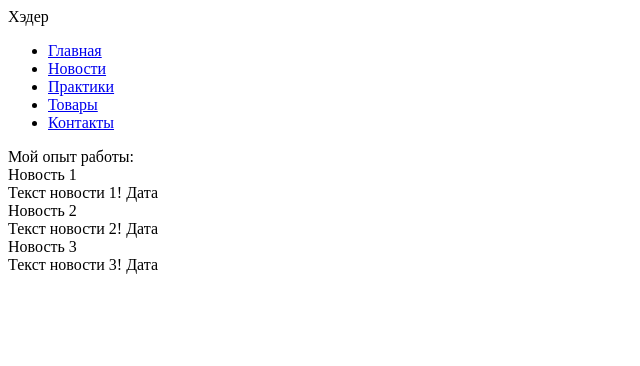
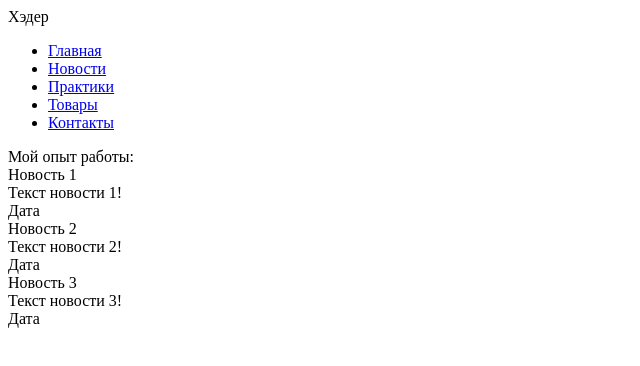
Before and after one commit to timakit01-alt/frontend-and-backend-practice, a plain HTML site: page pages/news.html in a window 1280 px wide. Shown: the whole page, without its empty margins (0-640 px from the left). Drawn offline with Linux system fonts and the light colour scheme.

Commit message:
отступы

```diff
--- a/pages/news.html
+++ b/pages/news.html
@@ -20,17 +20,17 @@
         Мой опыт работы:
         <div>
             Новость 1<br>
-            Текст новости 1!
+            Текст новости 1! <br>
             Дата
         </div>
         <div>
             Новость 2<br>
-            Текст новости 2!
+            Текст новости 2! <br>
             Дата
         </div>
         <div>
             Новость 3<br>
-            Текст новости 3!
+            Текст новости 3! <br>
             Дата
         </div>
 </body>
```
